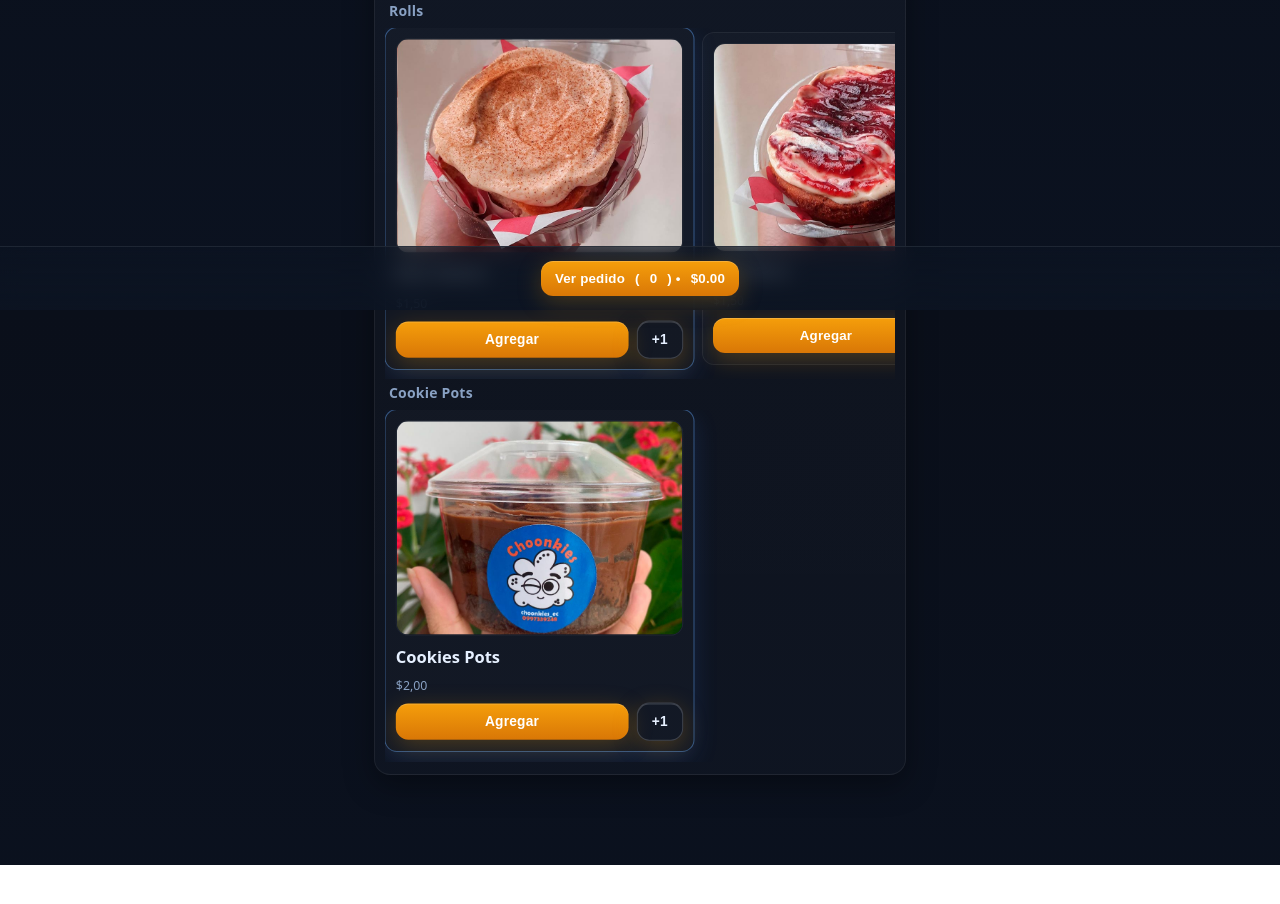
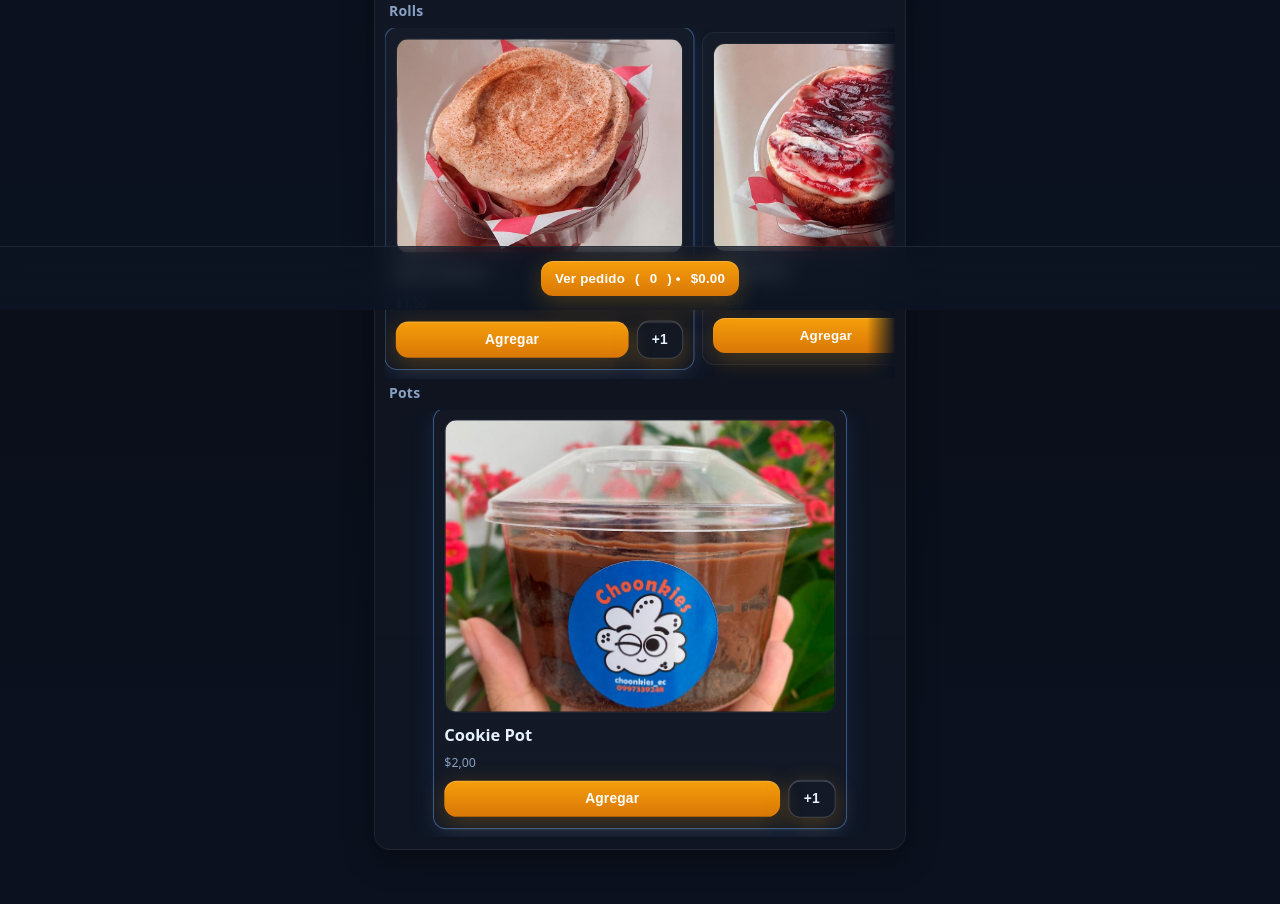
Before and after one commit to umbrassss/aniversario3, a plain HTML site: page index.html in a window 1280 px wide. Shown: the part 490-1394 px from the top of the page. Before the commit the page ends 1355 px from the top, so only its background shows below. Drawn offline with Linux system fonts and the light colour scheme.

Commit message:
index.html

```diff
--- a/index.html
+++ b/index.html
@@ -103,6 +103,21 @@
     /* ==== SLIDERS (scroll-snap) ==== */
     .rail-section{margin:4px 0 2px 0}
     .rail-title{font-size:14px;line-height:1.2;color:var(--muted);font-weight:700;margin:6px 4px 8px 4px;letter-spacing:.2px}
+
+    .rail-wrap{position:relative}
+    .rail-wrap::before,
+    .rail-wrap::after{
+      content:"";
+      position:absolute; top:0; bottom:0; width:28px;
+      pointer-events:none; z-index:1; transition:opacity .2s ease;
+    }
+    /* Fades de bordes */
+    .rail-wrap::before{left:0; background:linear-gradient(90deg, rgba(11,18,32,.95), rgba(11,18,32,0));}
+    .rail-wrap::after{right:0; background:linear-gradient(270deg, rgba(11,18,32,.95), rgba(11,18,32,0));}
+    .rail-wrap.hide-left::before{opacity:0}
+    .rail-wrap.hide-right::after{opacity:0}
+    .rail-wrap.single::before, .rail-wrap.single::after{display:none}
+
     .rail{
       display:grid;
       grid-auto-flow:column;
@@ -121,6 +136,11 @@
       border-color:rgba(96,165,250,.45);
       box-shadow:0 8px 24px rgba(59,130,246,.15)
     }
+    /* Rail con un solo item: centrado fijo y sin scroll */
+    .rail.rail--single{
+      display:flex; justify-content:center; overflow:hidden;
+    }
+    .rail.rail--single .product{width:80%; max-width:420px}
 
     /* Validación nombre */
     .input-error{border-color:rgba(239,68,68,.9)!important; box-shadow:0 0 0 3px rgba(239,68,68,.15) inset}
@@ -231,11 +251,12 @@
 
   <script>
     /**
-     * ✅ Flujo:
-     * - 3 sliders: Cookies, Rolls, Cookie Pots (scroll-snap + realce del ítem centrado)
-     * - “+1” agrega directo
-     * - “Agregar” abre sheet de detalle
-     * - Validación: nombre obligatorio antes de enviar a WhatsApp
+     * Cambios:
+     * - Sliders con primer ítem centrado (y activo) al cargar
+     * - Fades en los bordes izquierdo/derecho
+     * - Título 3 = "Pots"; producto roll-12 = "Cookie Pot"
+     * - “+1” agrega directo; “Agregar” abre detalle
+     * - Validación de nombre antes de WhatsApp
      */
 
     // ⚙️ CONFIGURACIÓN
@@ -256,7 +277,7 @@
       { id:"roll-08", name:"Roll Brownie", price:1.50, color:"#4b5563", ingredients:"Galleta hecha de masa de galleta", options:null, img:"assets/img/roll-08-roll-brownie.jpg" },
       { id:"roll-09", name:"Roll Caramelo", price:1.50, color:"#d97706", ingredients:"Galleta hecha de masa de galleta", options:null, img:"assets/img/roll-09-roll-caramelo.jpg" },
       { id:"roll-10", name:"Roll Oreo", price:1.50, color:"#111827", ingredients:"Galleta hecha de masa de galleta", options:null, img:"assets/img/roll-10-roll-oreo.jpg" },
-      { id:"roll-12", name:"Cookies Pots", price:2.00, color:"#22c55e", ingredients:"Galleta hecha de masa de galleta", options:null, img:"assets/img/roll-12-cookies-pots.jpg" }
+      { id:"roll-12", name:"Cookie Pot", price:2.00, color:"#22c55e", ingredients:"Galleta hecha de masa de galleta", options:null, img:"assets/img/roll-12-cookies-pots.jpg" }
     ];
 
     // Grupos para sliders
@@ -306,7 +327,7 @@
 
       renderRail($root, "Cookies", GROUPS.cookies);
       renderRail($root, "Rolls", GROUPS.rolls);
-      renderRail($root, "Cookie Pots", GROUPS.pots);
+      renderRail($root, "Pots", GROUPS.pots);
 
       // Delegación de clics: “Agregar” abre detalle; “+1” agrega directo
       $root.addEventListener('click', (e)=>{
@@ -324,10 +345,11 @@
     function renderRail(root, title, ids){
       const section = document.createElement('div');
       section.className = "rail-section";
-      section.innerHTML = `<div class="rail-title">${title}</div><div class="rail"></div>`;
+      section.innerHTML = `<div class="rail-title">${title}</div><div class="rail-wrap"><div class="rail"></div></div>`;
       root.appendChild(section);
 
       const rail = section.querySelector('.rail');
+      const wrap = section.querySelector('.rail-wrap');
 
       ids.forEach(id=>{
         const prod = CATALOG.find(p=>p.id===id);
@@ -346,7 +368,21 @@
         rail.appendChild(node);
       });
 
+      // Estado activo + fades + centrado inicial
       setupRailActiveState(rail);
+      if(ids.length === 1){
+        rail.classList.add('rail--single');
+        wrap.classList.add('single');
+      }else{
+        // Centrar el primer ítem
+        requestAnimationFrame(()=>{
+          centerFirstCard(rail);
+        });
+      }
+      // Fades iniciales
+      updateRailFades(rail);
+      rail.addEventListener('scroll', ()=>updateRailFades(rail), {passive:true});
+      window.addEventListener('resize', ()=>centerFirstCard(rail));
     }
 
     // Marca el ítem más centrado como activo (escala suave)
@@ -364,6 +400,7 @@
       }, {root: rail, threshold:[0.5,0.75,1]});
       cards.forEach(c=>io.observe(c));
 
+      // Realce por scroll
       let ticking=false;
       rail.addEventListener('scroll', ()=>{
         if(ticking) return;
@@ -384,6 +421,23 @@
       });
 
       setActive(cards[0]);
+    }
+
+    // Centra el primer elemento del rail
+    function centerFirstCard(rail){
+      const first = rail.querySelector('.product');
+      if(!first || rail.classList.contains('rail--single')) return;
+      const offset = first.offsetLeft - (rail.clientWidth - first.clientWidth)/2;
+      rail.scrollLeft = Math.max(0, offset);
+    }
+
+    // Controla la visibilidad de los fades de bordes
+    function updateRailFades(rail){
+      const wrap = rail.parentElement;
+      if(!wrap || !wrap.classList.contains('rail-wrap')) return;
+      const max = Math.max(0, rail.scrollWidth - rail.clientWidth - 1);
+      wrap.classList.toggle('hide-left', rail.scrollLeft <= 2);
+      wrap.classList.toggle('hide-right', rail.scrollLeft >= max);
     }
 
     function addToCart(product, option=null){
```
